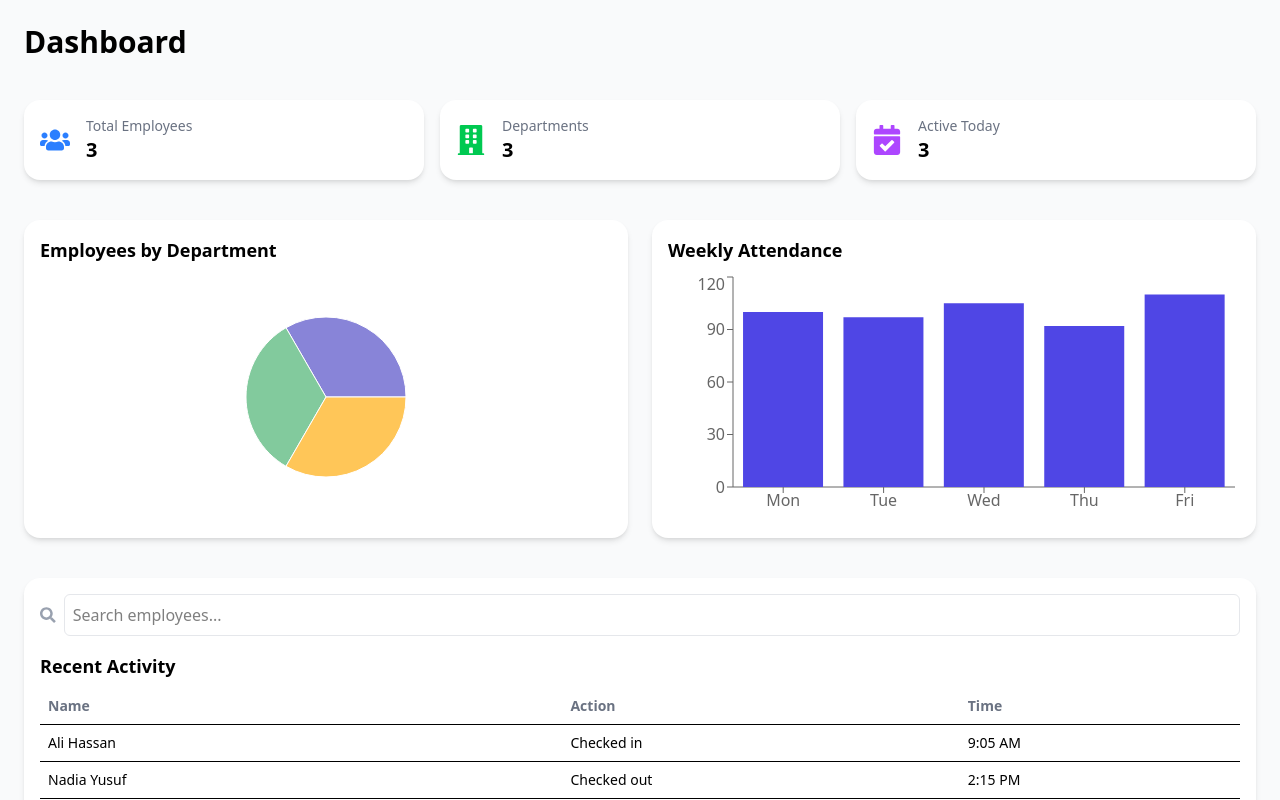
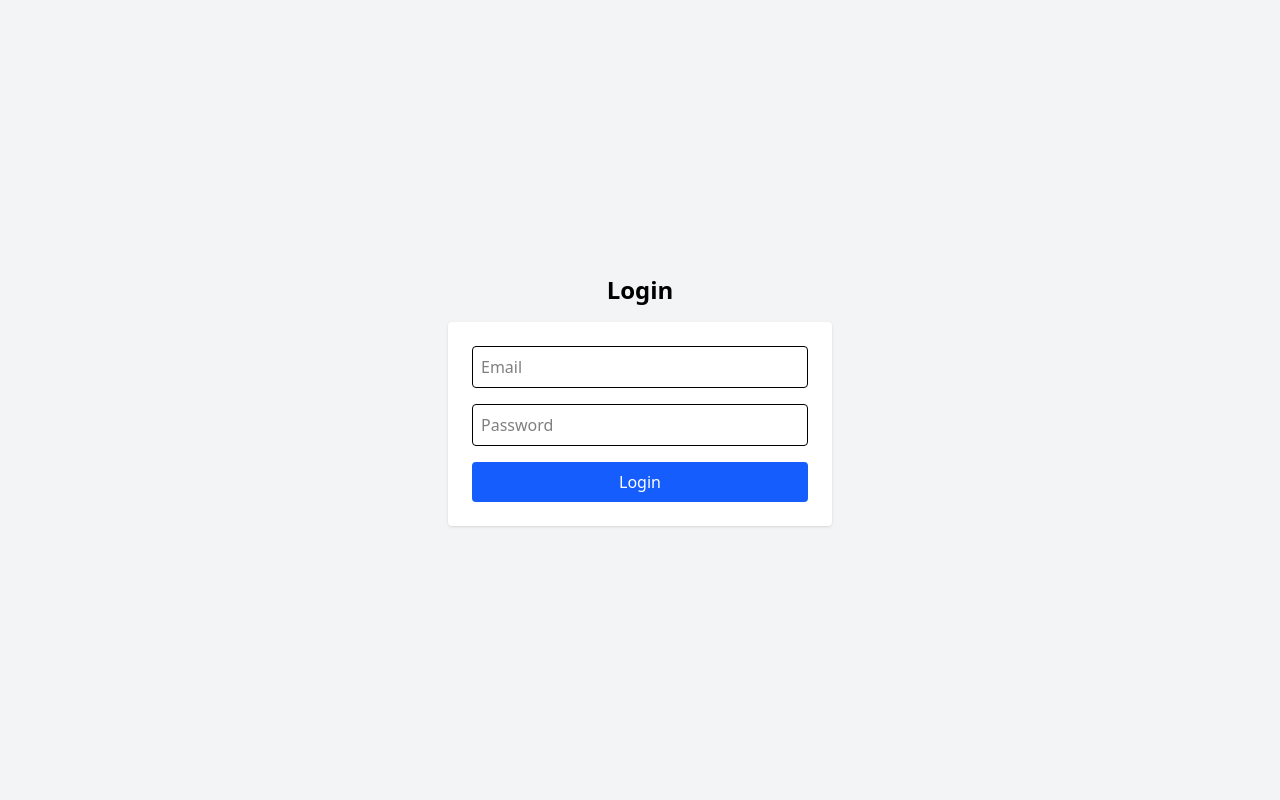
Before and after one commit to Hope-24-ai/employee-tracker-frontend, a React (Vite) app: page / in a window 1280 px wide. Shown: the top 800 px of the page. Built offline with nearby package versions, Linux system fonts and the light colour scheme.

Commit message:
create a login page and routes

```diff
--- a/src/App.jsx
+++ b/src/App.jsx
@@ -1,15 +1,11 @@
-import React from 'react';
-import { BrowserRouter as Router, Routes, Route } from 'react-router-dom';
-import Dashboard from './pages/Dashboard';
+import AppRoutes from "./routes/Routes";
+
 
 function App() {
   return (
-    <Router>
-      <Routes>
-        <Route path="/dashboard" element={<Dashboard />} />
-        <Route path="*" element={<Dashboard />} /> {/* Optional: default to dashboard */}
-      </Routes>
-    </Router>
+    <div>
+      <AppRoutes />
+    </div>
   );
 }
 
--- /dev/null
+++ b/src/pages/Login.jsx
@@ -0,0 +1,89 @@
+import { useState } from "react";
+import { useNavigate } from "react-router-dom";
+import axios from "../services/api";
+
+function Login({ setUser }) {
+  const navigate = useNavigate();
+  const [email, setEmail] = useState("");
+  const [password, setPassword] = useState("");
+  const [error, setError] = useState("");
+
+  const fields = [
+    {
+      name: "email",
+      type: "email",
+      placeholder: "Email",
+      value: email,
+      onChange: (e) => setEmail(e.target.value),
+    },
+    {
+      name: "password",
+      type: "password",
+      placeholder: "Password",
+      value: password,
+      onChange: (e) => setPassword(e.target.value),
+    },
+  ];
+
+  const handleSubmit = async (e) => {
+    e.preventDefault();
+    setError("");
+
+    try {
+      const res = await axios.post("/auth/login", { email, password });
+      const { access_token, user } = res.data;
+
+      localStorage.setItem("access_token", access_token);
+      localStorage.setItem("user", JSON.stringify(user));
+      if (setUser) setUser(user);
+
+      const roleType = user.user_type?.name || user.user_type_name;
+
+      if (roleType === "Manager") {
+        navigate("/manager");
+      } else if (roleType === "Employee") {
+        navigate("/employee");
+      } else if (roleType === "HR") {
+        navigate("/humanResource");
+      } else {
+        navigate("/");
+      }
+    } catch (err) {
+      if (err.response?.data?.error) {
+        setError(err.response.data.error);
+      } else {
+        setError("Invalid email or password.");
+      }
+    }
+  };
+
+  return (
+    <div className="min-h-screen flex flex-col items-center justify-center bg-gray-100 p-4">
+      <h2 className="text-2xl font-bold mb-4">Login</h2>
+      <form
+        onSubmit={handleSubmit}
+        className="w-full max-w-sm bg-white p-6 rounded shadow"
+      >
+        {fields.map((field) => (
+          <input
+            key={field.name}
+            type={field.type}
+            placeholder={field.placeholder}
+            value={field.value}
+            onChange={field.onChange}
+            className="mb-4 w-full border p-2 rounded"
+          />
+        ))}
+        {error && <p className="text-red-500 text-sm mb-2">{error}</p>}
+        <button
+          type="submit"
+          className="w-full bg-blue-600 text-white py-2 rounded hover:bg-blue-700"
+        >
+          Login
+        </button>
+      </form>
+    </div>
+  );
+}
+
+export default Login;
--- /dev/null
+++ b/src/routes/Routes.jsx
@@ -0,0 +1,14 @@
+import { BrowserRouter as Router, Routes, Route } from "react-router-dom";
+import Login from "../pages/Login";
+
+function AppRoutes() {
+  return (
+    <Router>
+      <Routes>
+        <Route path="/" element={<Login />} />
+      </Routes>
+    </Router>
+  );
+}
+
+export default AppRoutes;
```
